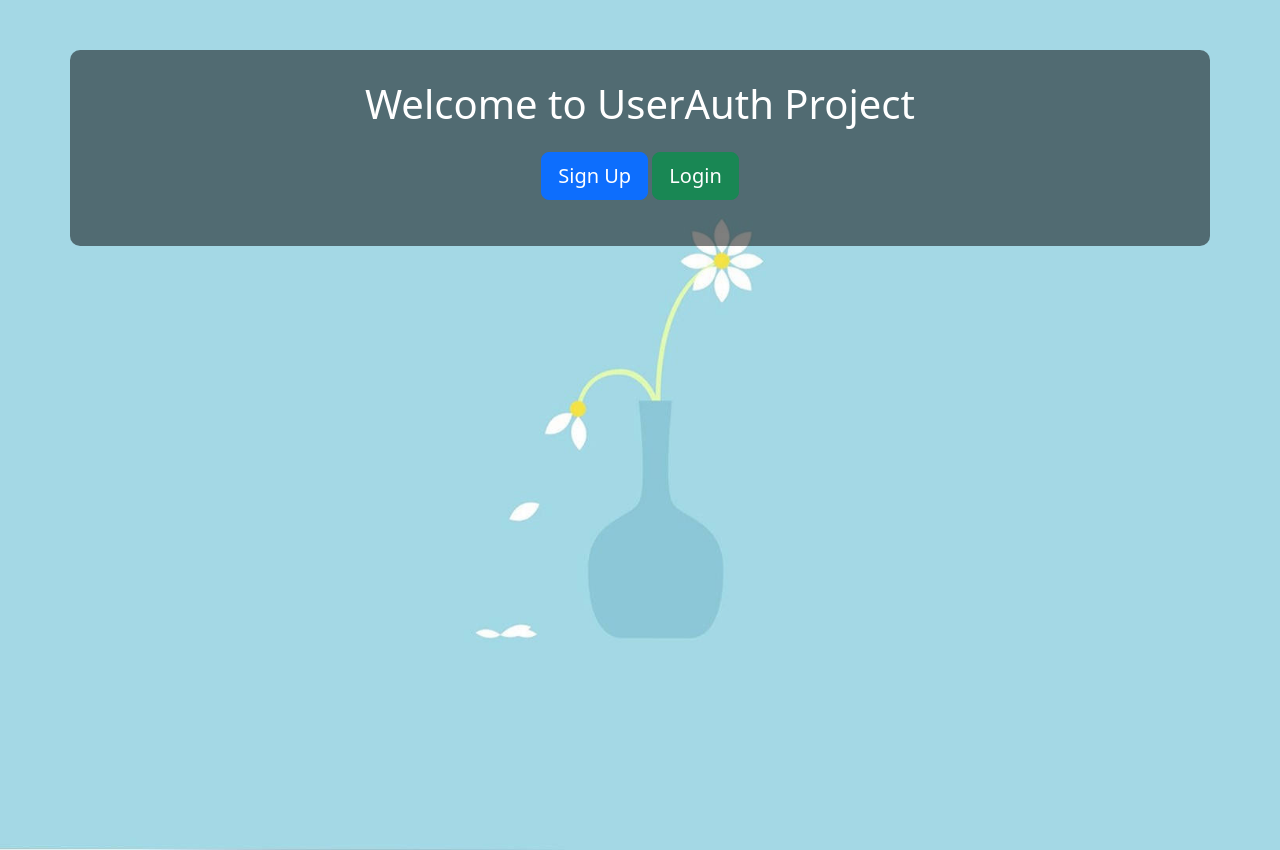
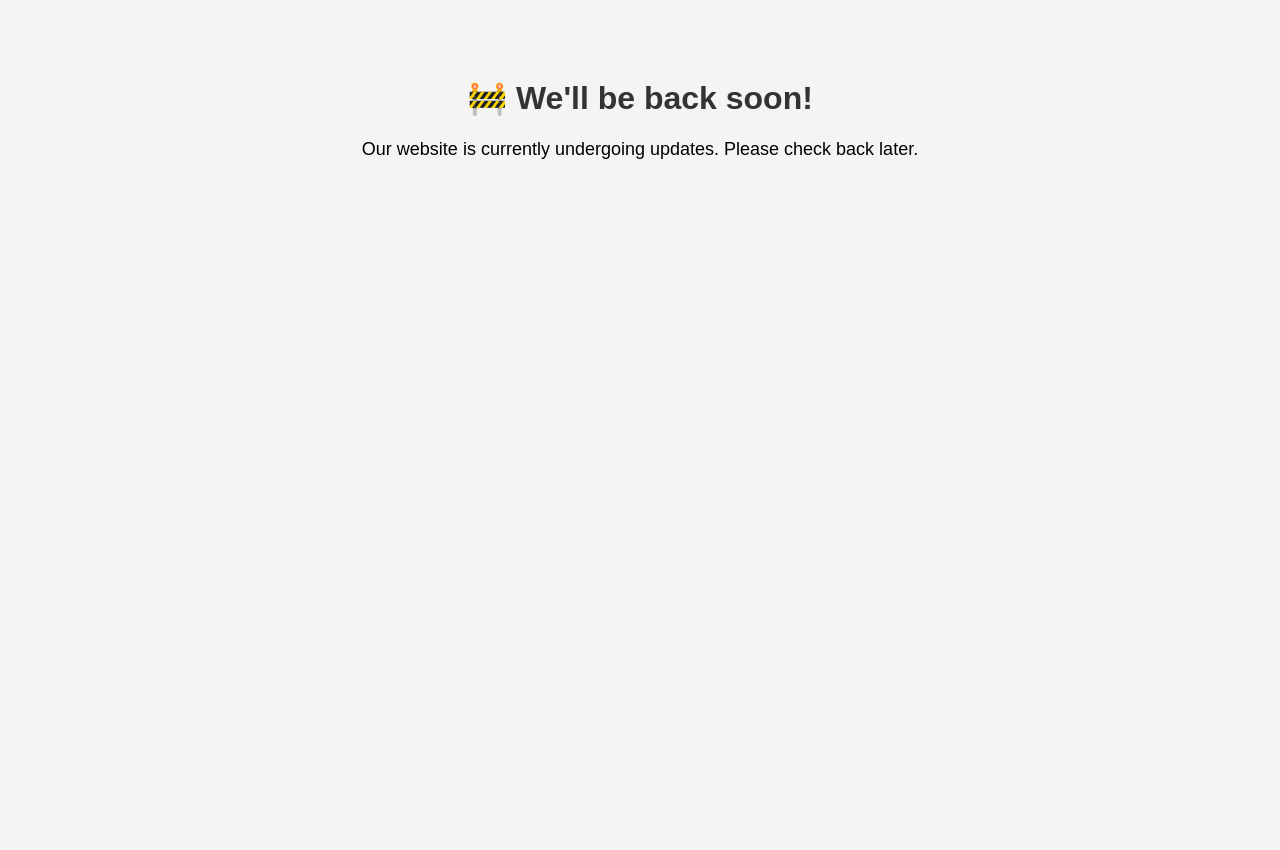
Before and after one commit to Urvashishasne/User_Authentication_Django, a Django app: page / in a window 1280 px wide. After the commit the page ends 159 px from the top, so only its background shows below. Run offline with Django 5.2, Linux system fonts and the light colour scheme.

Commit message:
Updated maintenance and other fixes

```diff
--- a/Userauth/urls.py
+++ b/Userauth/urls.py
@@ -14,10 +14,18 @@ Including another URLconf
     1. Import the include() function: from django.urls import include, path
     2. Add a URL to urlpatterns:  path('blog/', include('blog.urls'))
 """
+
 from django.contrib import admin
 from django.urls import path, include
+from django.conf import settings
+from accounts.views import MaintenanceView
 
-urlpatterns = [
-    path('admin/', admin.site.urls),
-    path('', include('accounts.urls')),  # ← include accounts app
-]
+if getattr(settings, "MAINTENANCE_MODE", False):
+    urlpatterns = [
+        path('', MaintenanceView.as_view(), name='maintenance'),
+    ]
+else:
+    urlpatterns = [
+        path('admin/', admin.site.urls),
+        path('', include('accounts.urls')),
+    ]
--- a/accounts/templates/accounts/home.html
+++ b/accounts/templates/accounts/home.html
@@ -1,5 +1,6 @@
 {% load static %}
 <!DOCTYPE html>
+
 <html lang="en">
 <head>
     <meta charset="UTF-8">
@@ -24,7 +25,7 @@
 </head>
 <body>
 <div class="container text-center">
-    <h1>Welcome to UserAuth Project</h1>
+    <h1>Welcome to User Authentication Project</h1>
 
     <p class="mt-4">
         <a href="{% url 'signup' %}" class="btn btn-primary btn-lg">Sign Up</a>
--- /dev/null
+++ b/accounts/templates/accounts/maintenance.html
@@ -0,0 +1,21 @@
+<!DOCTYPE html>
+<html lang="en">
+<head>
+<meta charset="UTF-8">
+<title>Site Under Maintenance</title>
+<style>
+    body {
+        text-align: center;
+        padding: 50px;
+        font-family: Arial, sans-serif;
+        background-color: #f4f4f4;
+    }
+    h1 { color: #333; }
+    p { font-size: 18px; }
+</style>
+</head>
+<body>
+    <h1>🚧 We'll be back soon!</h1>
+    <p>Our website is currently undergoing updates. Please check back later.</p>
+</body>
+</html>
--- a/accounts/views.py
+++ b/accounts/views.py
@@ -4,33 +4,13 @@ from django.contrib.auth import authenticate, login, logout
 from django.contrib import messages
 from django.contrib.auth.decorators import login_required
 from .forms import UserRegisterForm
+from django.views.generic import TemplateView
+
+class MaintenanceView(TemplateView):
+    template_name = "accounts/maintenance.html"
 
 def home(request):
     return render(request, 'accounts/home.html')
-# optional home page
-"""def signup(request):
-    if request.method == 'POST':
-        username = request.POST['username']
-        email = request.POST['email']
-        password = request.POST['password']
-        if User.objects.filter(username=username).exists():
-            messages.error(request, "Username already exists")
-        else:
-            User.objects.create_user(username=username, email=email, password=password)
-            messages.success(request, "User created successfully! Please login.")
-            return redirect('login')
-    return render(request, 'accounts/signup.html')"""
-"""def signup(request):
-    if request.method == "POST":
-        form = UserRegisterForm(request.POST)
-        if form.is_valid():
-            user = form.save(commit=False)
-            user.set_password(form.cleaned_data['password'])  # Hash password
-            user.save()
-            return redirect('login')  # Redirect to your login page
-    else:
-        form = UserRegisterForm()
-    return render(request, 'accounts/signup.html', {'form': form})  # Use signup.html"""
 def signup(request):
     if request.method == "POST":
         form = UserRegisterForm(request.POST)
@@ -60,10 +40,6 @@ def user_login(request):
             messages.error(request, "Invalid username or password")
     return render(request, 'accounts/login.html')
 
-@login_required(login_url='login')
-def dashboard(request):
-    return render(request, 'accounts/dashboard.html')
-
 def user_logout(request):
     logout(request)
     return redirect('login')
```
Also changed, not shown: Userauth/settings.py (+7 -5 lines), README.md.
